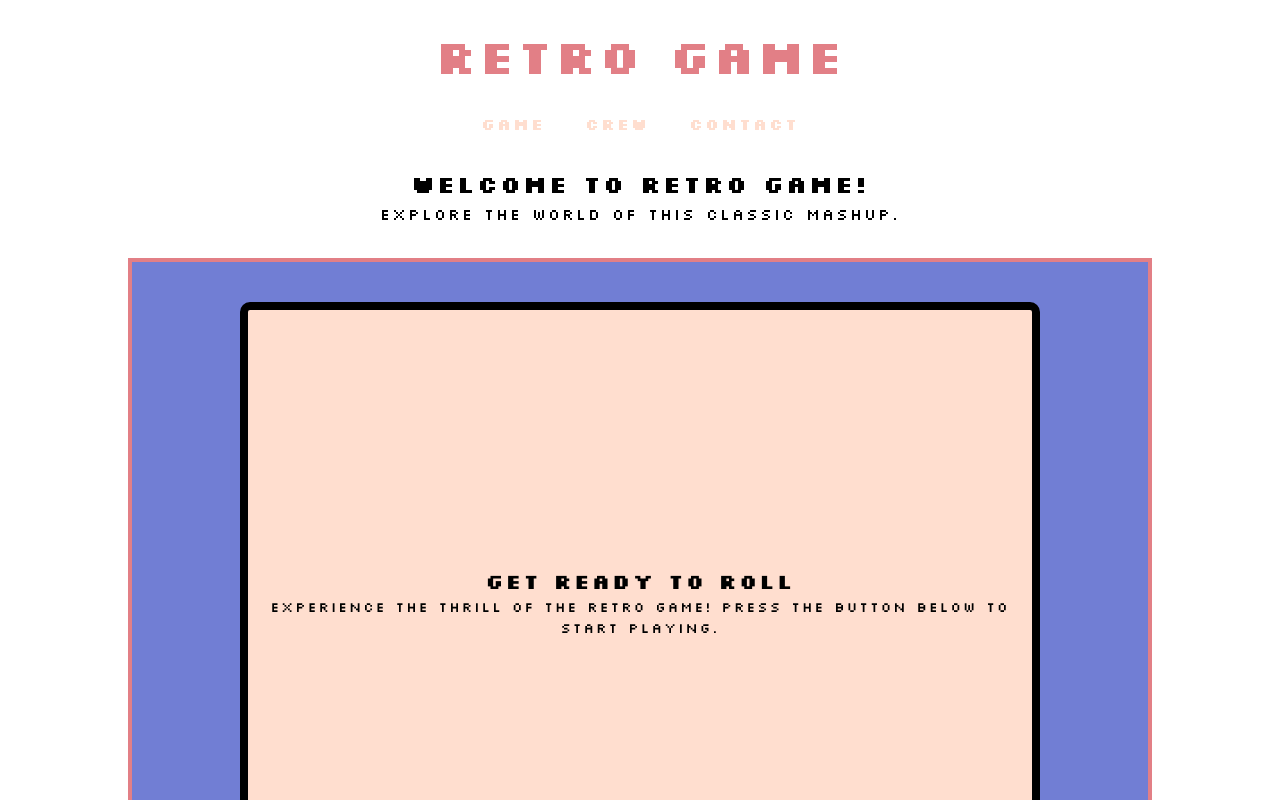
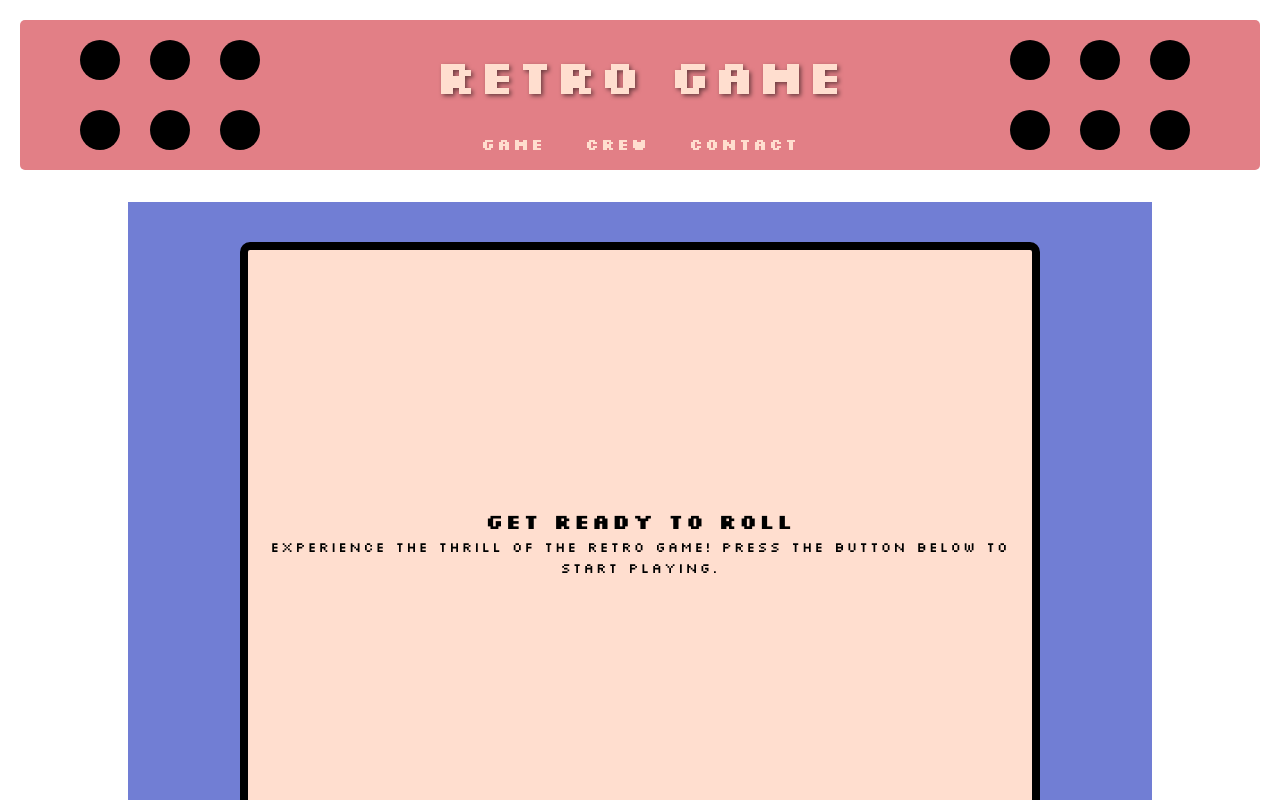
Before and after one commit to Thomas-Tomo/retro_game, a plain HTML site: page index.html in a window 1280 px wide. Shown: the top 800 px of the page. Drawn offline with Linux system fonts and the light colour scheme.

Commit message:
Update header

```diff
--- a/css/style.css
+++ b/css/style.css
@@ -7,6 +7,7 @@
   --extra-color-1: #ffdecf;
   --extra-color-2: #e27f86;
   --extra-color-3: #717ed4;
+  --text-shadow: 2px 2px 4px rgba(0, 0, 0, 0.5); /* Add text shadow */
 }
 
 /* The generic styling*/
@@ -43,12 +44,36 @@ header {
   padding: 20px;
   text-align: center;
   height: 150px;
+  background-color: var(--extra-color-2);
+}
+
+#header {
+  margin: 20px;
+  display: flex;
+  justify-content: space-between;
+  border-radius: 5px;
+}
+
+.circles {
+  padding: 0 40px;
+  display: grid;
+  grid-template-columns: 50px 50px 50px;
+  grid-template-rows: 50px 50px 50px;
+  gap: 20px;
+}
+
+.circle {
+  width: 40px;
+  height: 40px;
+  border-radius: 50%;
+  background-color: #000;
 }
 
 header h1 {
-  color: var(--extra-color-2);
+  color: var(--extra-color-1); /* Text color */
   font-size: 3rem;
   text-transform: uppercase;
+  text-shadow: var(--text-shadow); /* Add text shadow */
 }
 
 ul {
@@ -68,10 +93,15 @@ main {
 section {
   margin: 2rem auto;
   background-color: var(--extra-color-3);
-  border: 4px solid var(--extra-color-2);
   padding: 20px;
   font-size: 14px;
   width: 80%;
+}
+
+.angles {
+  background-color: var(--accent-color);
+  width: 90%;
+  height: 100%;
 }
 
 .links-head {
--- a/index.html
+++ b/index.html
@@ -11,21 +11,38 @@
   </head>
   <body>
     <div class="container">
-      <header>
+      <header id="header">
+        <div class="circles">
+          <div class="circle"></div>
+          <div class="circle"></div>
+          <div class="circle"></div>
+          <div class="circle"></div>
+          <div class="circle"></div>
+          <div class="circle"></div>
+        </div>
+        <div class="title">
           <h1>Retro Game</h1>
           <nav>
             <ul>
               <li><a class="links-head" href="#">Game</a></li>
-            <li><a class="links-head" href="/team_page/team.html">Crew</a></li>
+              <li>
+                <a class="links-head" href="/team_page/team.html">Crew</a>
+              </li>
               <li><a class="links-head" href="#">Contact</a></li>
             </ul>
           </nav>
+        </div>
+        <div class="circles">
+          <div class="circle"></div>
+          <div class="circle"></div>
+          <div class="circle"></div>
+          <div class="circle"></div>
+          <div class="circle"></div>
+          <div class="circle"></div>
+        </div>
       </header>
 
       <main>
-        <h2>Welcome to Retro Game!</h2>
-        <p>Explore the world of this classic mashup.</p>
-
         <section>
           <div id="game-area">
             <div class="game-info">
@@ -41,9 +58,7 @@
           </div>
           <button id="play-btn" onclick="startGame()">Activate Game</button>
 
-
           <div id="game-pad">
-
             <div class="select-start">
               <div class="button start">Start</div>
             </div>
@@ -64,6 +79,9 @@
             <div class="select-start">
               <div class="button reset">Reset</div>
             </div>
+          </div>
+          <h3 id="scrollHead" style="display: none">For screen</h3>
+          <div class="angles"></div>
         </section>
       </main>
 
```
Lines whose indentation alone changed are shown as unchanged.
